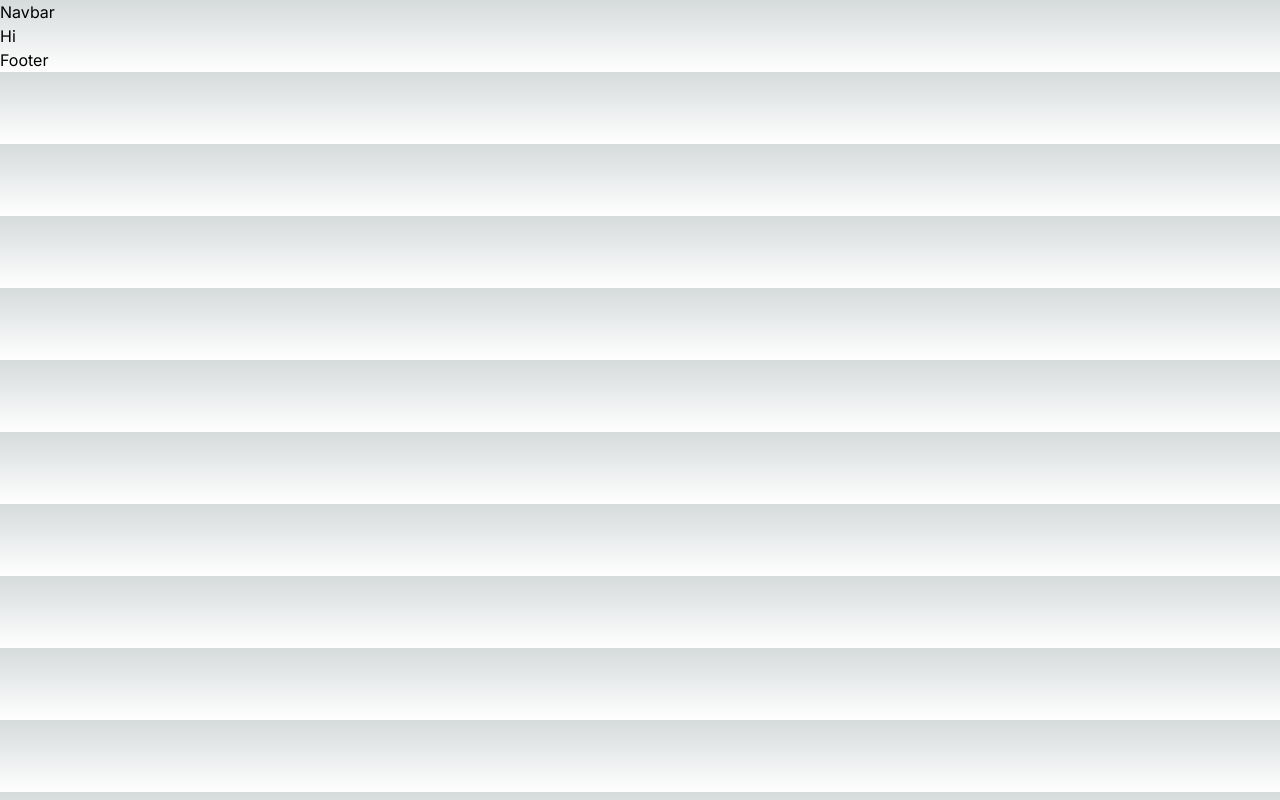
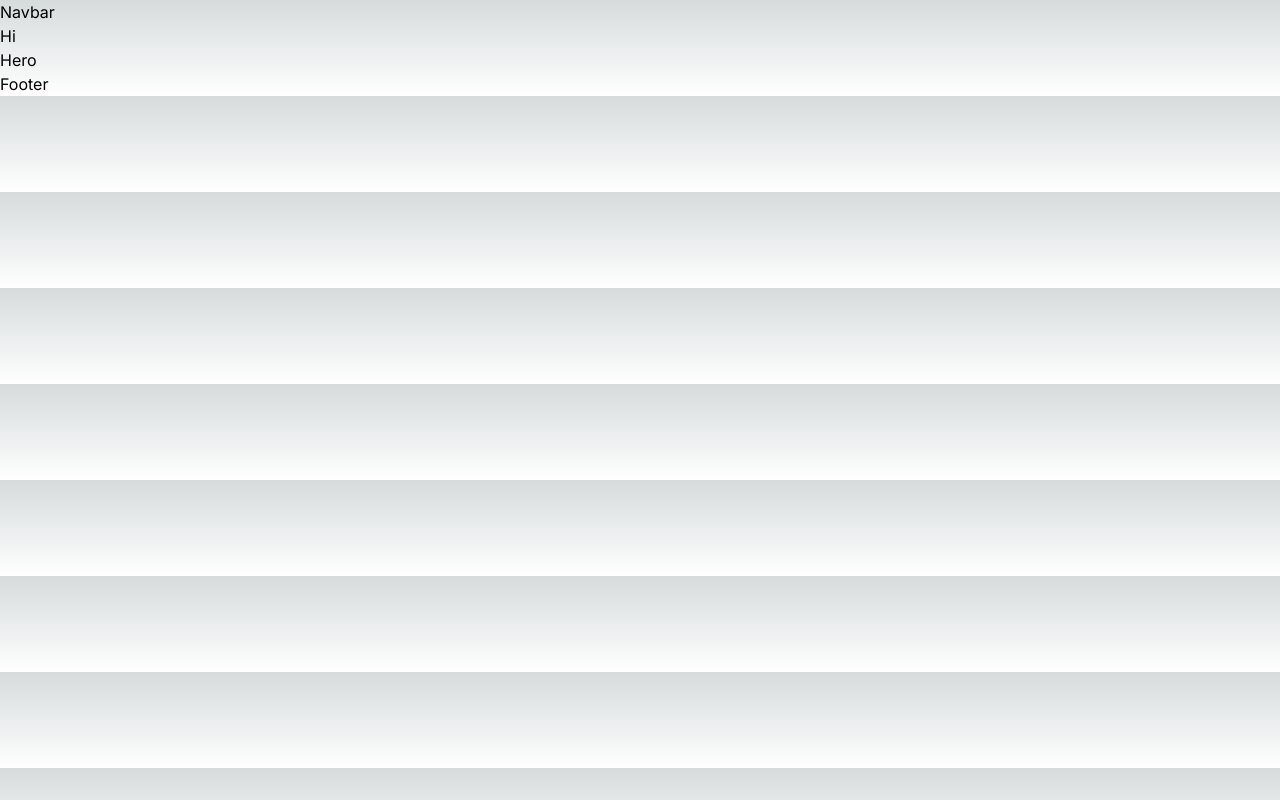
Before and after one commit to BrandonWu500/test-releases, a Next.js app: page / in a window 1280 px wide. Built offline with nearby package versions, Linux system fonts and the light colour scheme.

Commit message:
feat: add hero to home page (#9)
BREAKING CHANGE:

```diff
--- a/src/app/page.tsx
+++ b/src/app/page.tsx
@@ -1,8 +1,11 @@
+import Hero from "@/components/hero";
+
 type Props = {};
 const Home = (props: Props) => {
   return (
     <div>
       <h1>Hi</h1>
+      <Hero />
     </div>
   );
 };
```
